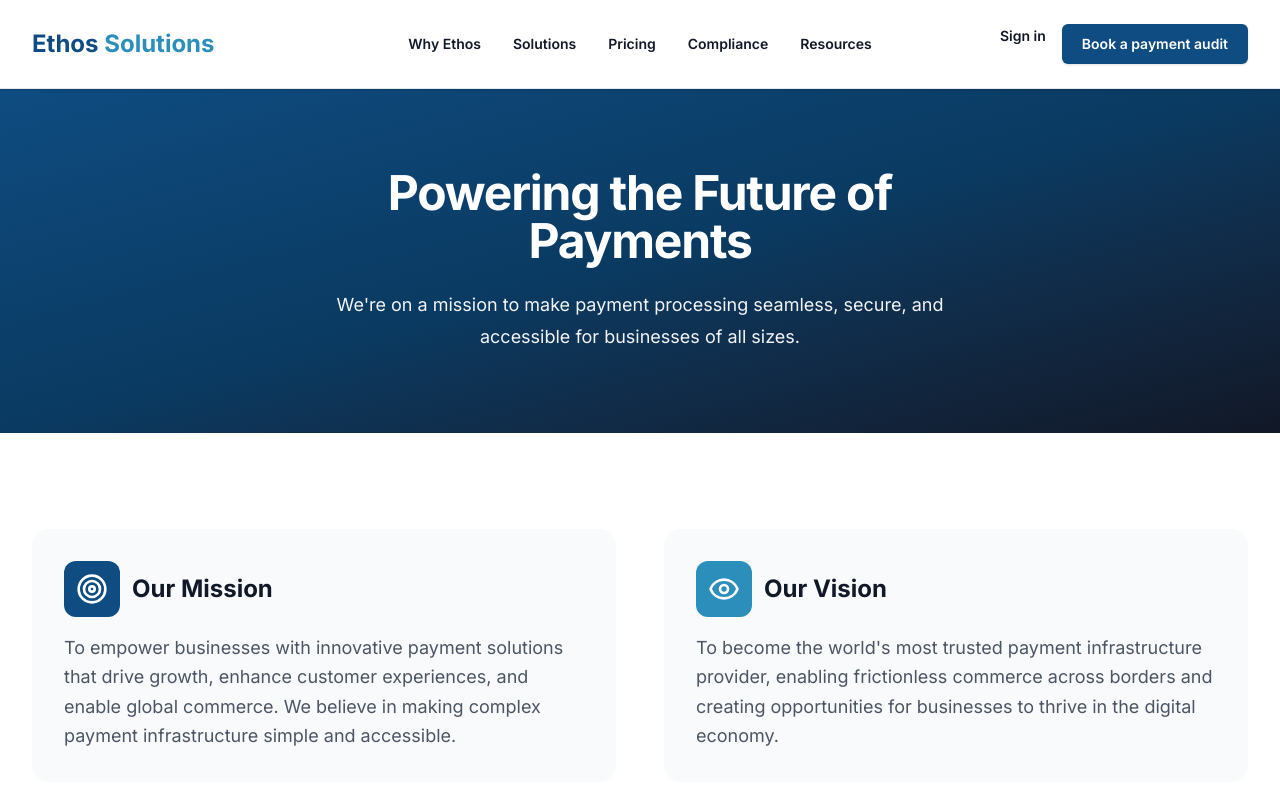
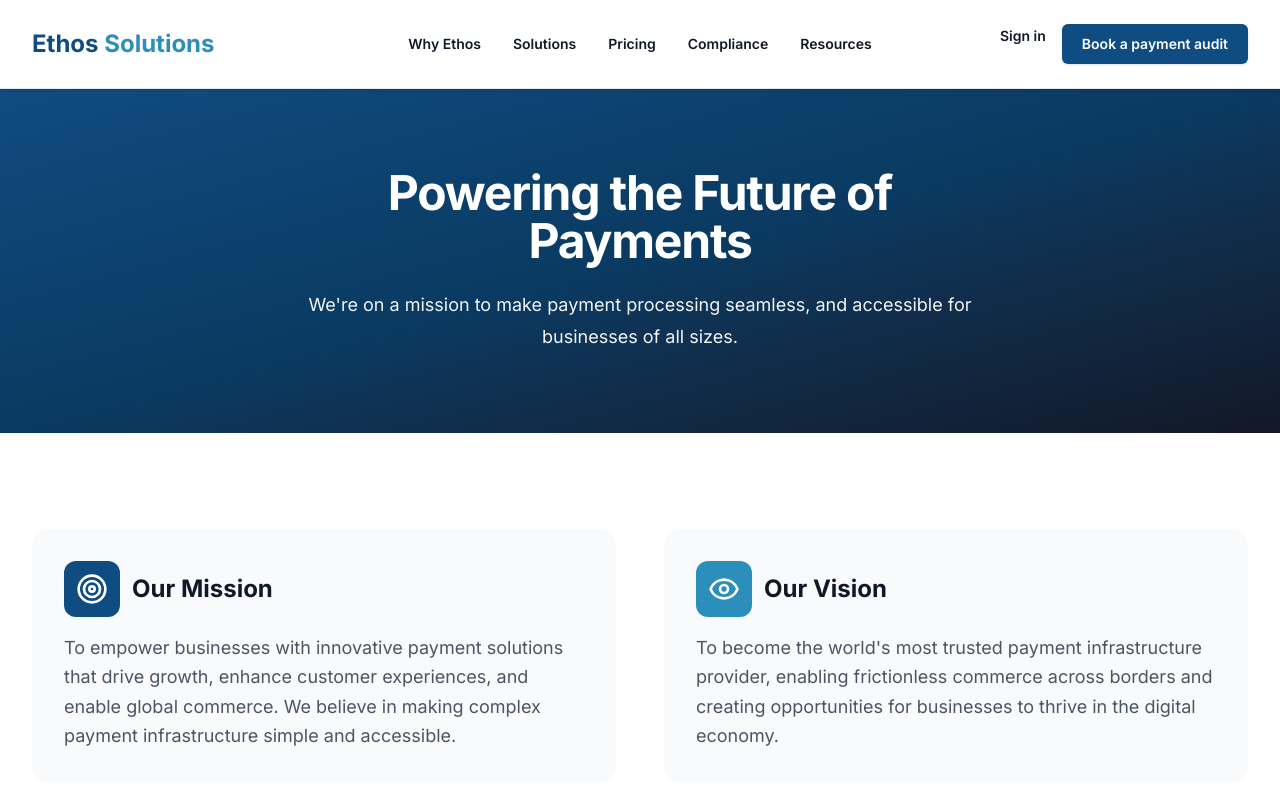
Before and after one commit to Bip3/ethossolutions, a Next.js app: page /about in a window 1280 px wide. Shown: the top 800 px of the page. Built offline with nearby package versions, Linux system fonts and the light colour scheme.

Commit message:
Changed language for about page

```diff
--- a/app/about/page.tsx
+++ b/app/about/page.tsx
@@ -78,7 +78,7 @@ export default function AboutPage() {
                 Powering the Future of Payments
               </h1>
               <p className="text-lg leading-8 text-gray-100">
-                We're on a mission to make payment processing seamless, secure,
+                We're on a mission to make payment processing seamless,
                 and accessible for businesses of all sizes.
               </p>
             </div>
--- a/package.json
+++ b/package.json
@@ -10,10 +10,11 @@
   },
   "dependencies": {
     "@hookform/resolvers": "^5.2.2",
+    "claude": "^0.1.1",
     "lucide-react": "^0.562.0",
     "next": "16.1.1",
     "next-sitemap": "^4.2.3",
-    "react": "19.2.3",
+    "react": "^19.2.3",
     "react-dom": "19.2.3",
     "react-hook-form": "^7.71.0",
     "zod": "^4.3.5"
```
Also changed, not shown: 2 other files (tests, documents, lock files or other folders).
